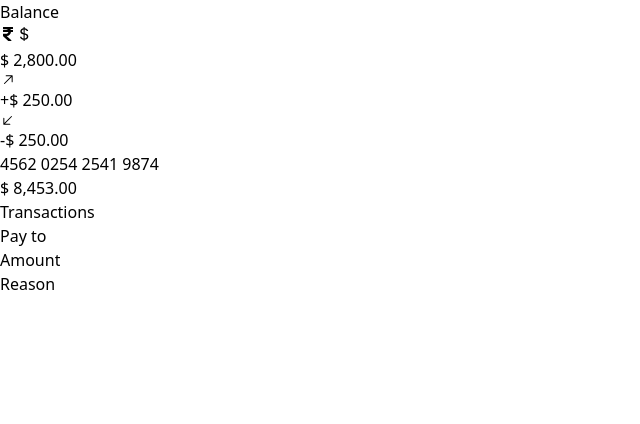
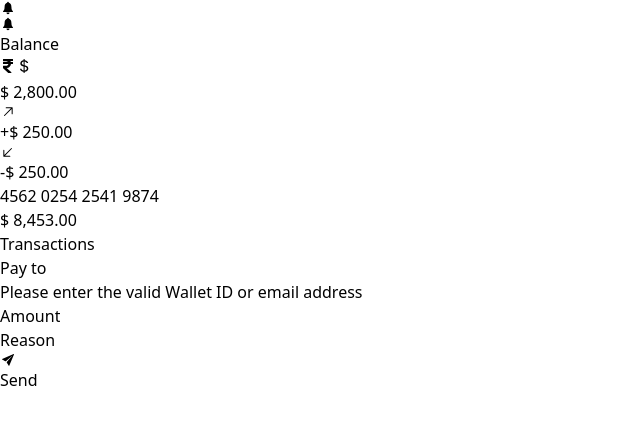
Before and after one commit to prasadkarmalkar/money-pay, a React (Vite) app in the folder frontend/: page / in a window 1280 px wide. Shown: the top 424 px of the page, without its empty margins (0-640 px from the left). Built offline with nearby package versions, Linux system fonts and the light colour scheme.

Commit message:
Add basic nav

```diff
--- a/frontend/src/App.jsx
+++ b/frontend/src/App.jsx
@@ -1,11 +1,13 @@
 
 import './App.css'
 import Home from './components/Home/Home'
+import Navbar from './components/Navbar/Navbar'
 
 function App() {
 
   return (
-    <div>
+    <div className='bg-gray-200'>
+      <Navbar />
       <Home />
     </div>
   )
--- a/frontend/src/components/Home/Home.jsx
+++ b/frontend/src/components/Home/Home.jsx
@@ -2,11 +2,12 @@ import React from "react";
 import { FaRupeeSign } from "react-icons/fa";
 import { BsCurrencyDollar } from "react-icons/bs";
 import { GoArrowUpRight, GoArrowDownLeft } from "react-icons/go";
+import { IoIosSend } from "react-icons/io";
 
 function Home() {
   return (
-    <div className="flex justify-between">
-      <div className=" w-96 p-5 rounded-3xl border shadow-md">
+    <div className="flex items-start">
+      <div className=" w-96 p-5 rounded-3xl border shadow-md bg-white">
         <div className="flex">
           <h4 className="flex-1 text-xl font-semibold">Balance</h4>
           <button className="border p-2 rounded-md mr-2">
@@ -32,30 +33,53 @@ function Home() {
           </div>
         </div>
       </div>
-      <div className=" w-96 p-5 rounded-3xl border shadow-md mt-52">
-        <div className="shadow-lg rounded-3xl p-10 bg-gradient-to-r from-fuchsia-600 to-pink-600 -mt-16">
+      <div className=" w-full p-10 rounded-3xl border shadow-md mt-16 max-w-[650px] bg-white">
+        <div className=" w-full max-w-96 mx-auto shadow-lg rounded-3xl p-10 bg-gradient-to-r from-fuchsia-600 to-pink-600 -mt-16">
           <p className="text-center tracking-widest font-semibold">
             4562 0254 2541 9874
           </p>
           <h3 className="mt-5 font-semibold text-2xl">$ 8,453.00</h3>
         </div>
 
-        <h4 className="text-center">Transactions</h4>
+        <h4 className="text-center font-semibold text-xl mt-14">
+          Transactions
+        </h4>
         <div></div>
-        <div>
+        <div className="mt-5">
           <label htmlFor="payto">Pay to</label>
-          <input type="email" name="payto" id="payto" />
+          <input
+            className="block w-full rounded-xl px-10 py-2 bg-gray-200"
+            type="email"
+            name="payto"
+            id="payto"
+          />
+          <p className="text-xs text-center">
+            Please enter the valid Wallet ID or email address
+          </p>
         </div>
-        <div>
+        <div className="flex gap-5 mt-5	justify-between">
           <div>
             <label htmlFor="amount">Amount</label>
-            <input type="number" name="amount" id="amount" />
+            <input
+              className="block w-full rounded-xl px-2 py-2 bg-gray-200"
+              type="number"
+              name="amount"
+              id="amount"
+            />
           </div>
-		  <div>
+          <div>
             <label htmlFor="reason">Reason</label>
-            <input type="text" name="reason" id="reason" />
+            <input
+              className="block w-full rounded-xl px-2 py-2 bg-gray-200"
+              type="text"
+              name="reason"
+              id="reason"
+            />
           </div>
         </div>
+        <button className="mt-5 flex justify-center rounded-lg p-1 items-center gap-2 text-lg text-center w-full bg-gradient-to-r from-fuchsia-600 to-pink-600 font-semibold">
+          <IoIosSend /> Send
+        </button>
       </div>
     </div>
   );
--- /dev/null
+++ b/frontend/src/components/Navbar/Navbar.jsx
@@ -0,0 +1,17 @@
+import React from 'react'
+import { IoIosNotifications } from "react-icons/io";
+
+function Navbar() {
+  return (
+    <nav className='flex justify-end '>
+        <div>
+            <IoIosNotifications />
+        </div>
+        <div>
+            <IoIosNotifications />
+        </div>
+    </nav>
+  )
+}
+
+export default Navbar
```
